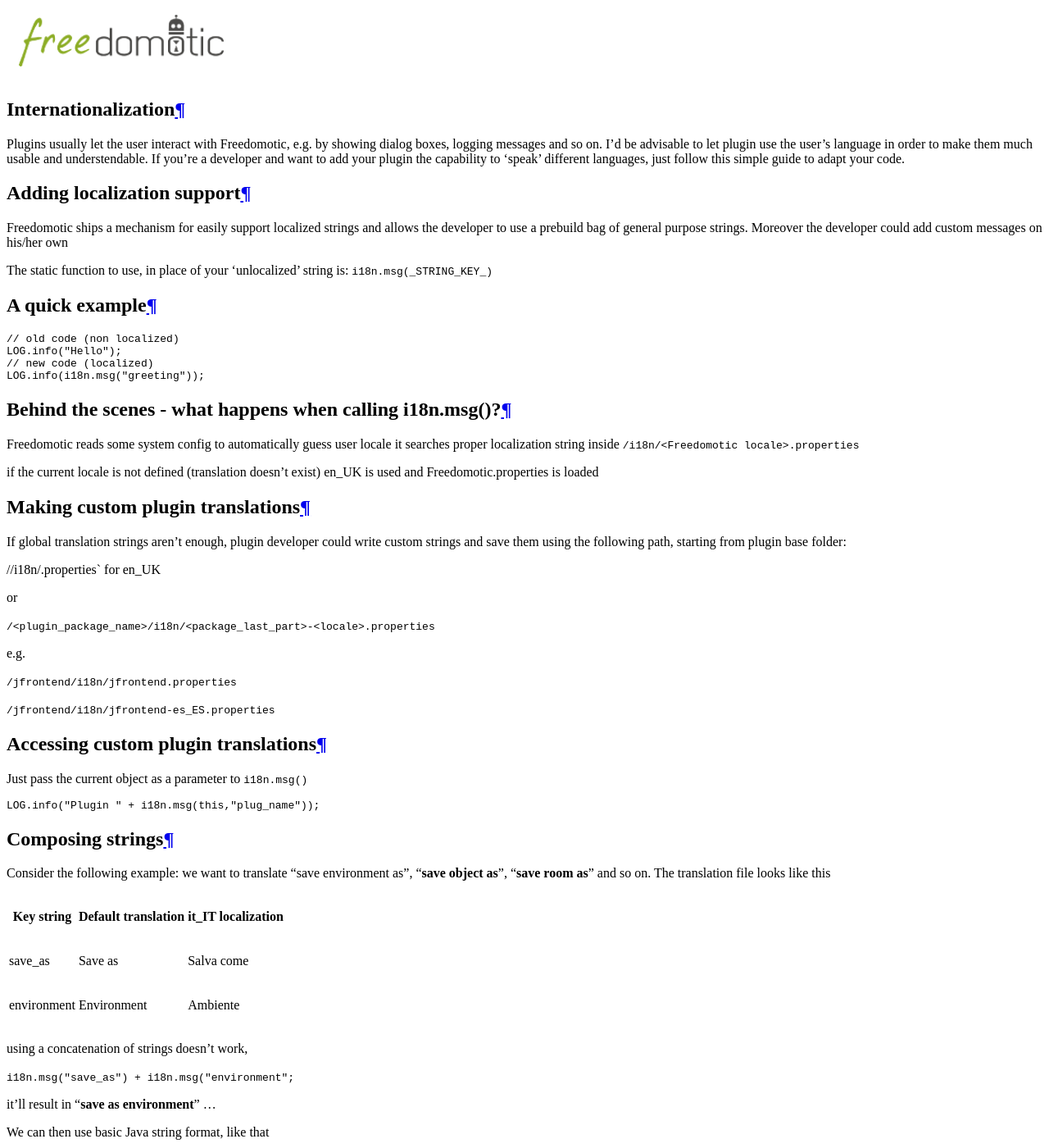
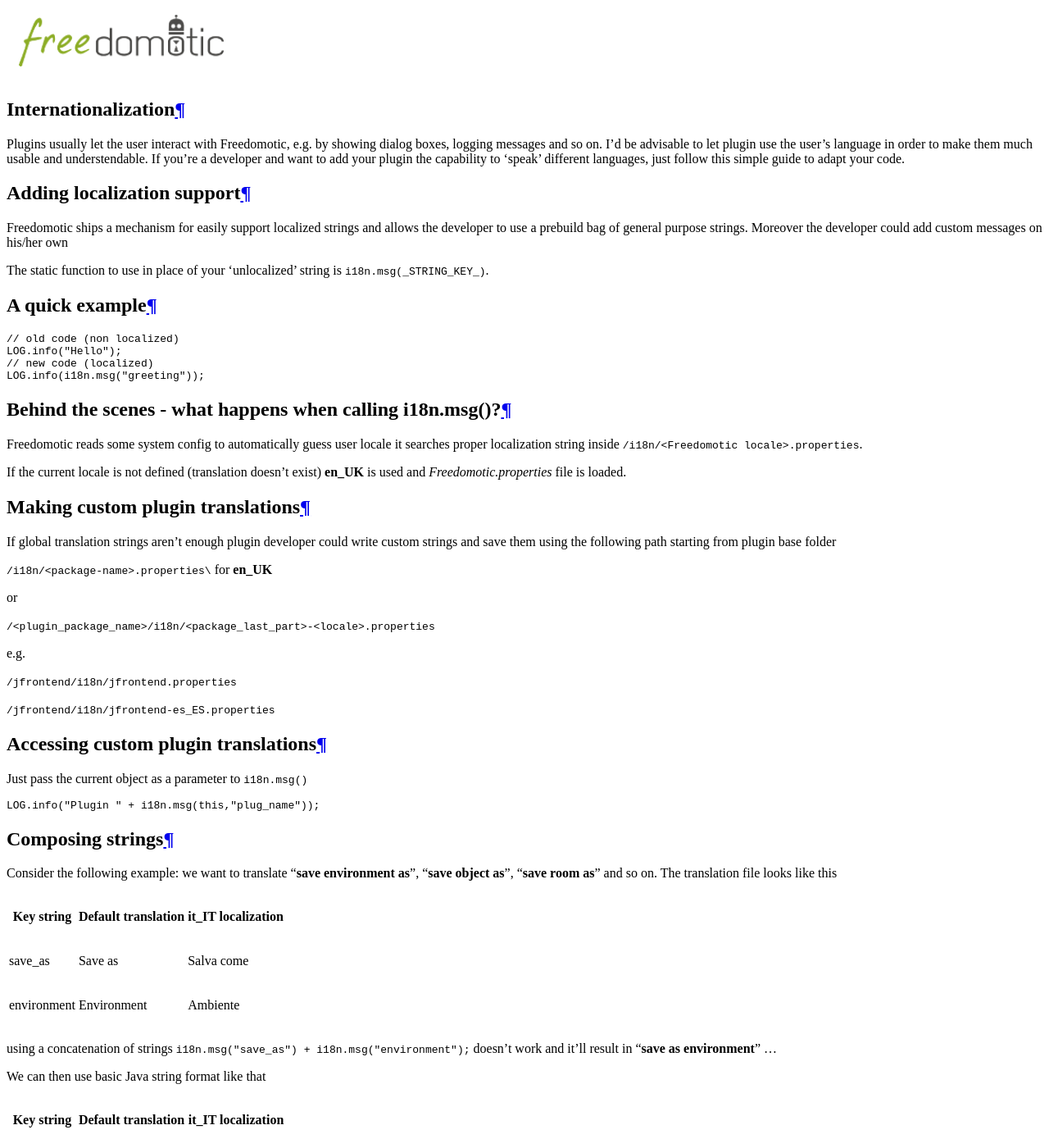
Before and after one commit to freedomotic/fd-developer-manual, a Sphinx documentation site: the page built from docs/source/plugins/internationalization.rst, in a window 1280 px wide and 1400 px high. Shown: the whole window at 82% size. Built offline with Sphinx 7.4.7, drawn with Linux system fonts in a browser that asks for light colours; pages that are not in the unit, such as notebooks, are missing from menus; comment, search, counter and statistics services are not loaded.

Commit message:
updated index and plugins internationalization page

```diff
--- a/docs/source/_templates/index.html
+++ b/docs/source/_templates/index.html
@@ -38,6 +38,8 @@
          - <a class="linkdescr" href="{{ pathto("plugins/handle-plugin-errors") }}">{%trans%}Handle errors{%endtrans%}</a><br/>
          - <a class="linkdescr" href="{{ pathto("plugins/listen-to-events-programmatically") }}">{%trans%}Listen to Events programmatically{%endtrans%}</a><br/>
          - <a class="linkdescr" href="{{ pathto("plugins/autodiscovering") }}">{%trans%}Autodiscover and autoconfigure things{%endtrans%}</a><br/>
+         - <a class="linkdescr" href="{{ pathto("plugins/security") }}">{%trans%}Security: authentication and authorization{%endtrans%}</a><br/>
+         - <a class="linkdescr" href="{{ pathto("plugins/internationalization") }}">{%trans%}Internationalization: translate your plugin{%endtrans%}</a><br/>
 
         </p>
 
--- a/docs/source/index.rst
+++ b/docs/source/index.rst
@@ -51,7 +51,6 @@
    Handle plugin errors <plugins/handle-plugin-errors>
    Listen to events programmatically <plugins/listen-to-events-programmatically>
    Autodiscover and autoconfigure things <plugins/autodiscovering>
-   Plugin manifest and configuration <plugins/listen-to-events-programmatically>
    Security: authentication and authorization <plugins/security>
    Internationalization: translate your plugin <plugins/internationalization>
 
--- a/docs/source/plugins/internationalization.rst
+++ b/docs/source/plugins/internationalization.rst
@@ -15,8 +15,7 @@
 allows the developer to use a prebuild bag of general purpose strings.
 Moreover the developer could add custom messages on his/her own
 
-The static function to use, in place of your 'unlocalized' string is:
-``i18n.msg(_STRING_KEY_)``
+The static function to use in place of your 'unlocalized' string is ``i18n.msg(_STRING_KEY_)``.
 
 A quick example
 ---------------
@@ -32,20 +31,19 @@
 ---------------------------------------------------------
 
 Freedomotic reads some system config to automatically guess user locale
-it searches proper localization string inside
-``/i18n/<Freedomotic locale>.properties``
+it searches proper localization string inside ``/i18n/<Freedomotic locale>.properties``.
 
-if the current locale is not defined (translation doesn't exist) en\_UK
-is used and Freedomotic.properties is loaded
+If the current locale is not defined (translation doesn't exist) **en\_UK**
+is used and *Freedomotic.properties* file is loaded.
 
 Making custom plugin translations
 ---------------------------------
 
-If global translation strings aren't enough, plugin developer could
-write custom strings and save them using the following path, starting
-from plugin base folder:
+If global translation strings aren't enough plugin developer could
+write custom strings and save them using the following path starting
+from plugin base folder
 
-//i18n/.properties\` for en\_UK
+``/i18n/<package-name>.properties\`` for **en\_UK**
 
 or
 
@@ -69,8 +67,8 @@
 Composing strings
 -----------------
 
-Consider the following example: we want to translate "save environment
-as", "**save object as**", "**save room as**" and so on. The translation file
+Consider the following example: we want to translate "**save environment
+as**", "**save object as**", "**save room as**" and so on. The translation file
 looks like this
 
 +---------------+-----------------------+-----------------------+
@@ -81,13 +79,9 @@
 | environment   | Environment           | Ambiente              |
 +---------------+-----------------------+-----------------------+
 
-using a concatenation of strings doesn't work,
+using a concatenation of strings ``i18n.msg("save_as") + i18n.msg("environment");`` doesn't work and it'll result in "**save as environment**" ...
 
-``i18n.msg("save_as") + i18n.msg("environment";``
-
-it'll result in "**save as environment**" ...
-
-We can then use basic Java string format, like that
+We can then use basic Java string format like that
 
 +---------------+-----------------------+-----------------------+
 | Key string    | Default translation   | it\_IT localization   |
```
Also changed, not shown: docs/source/rules/triggers.rst (+91 -87 lines).
